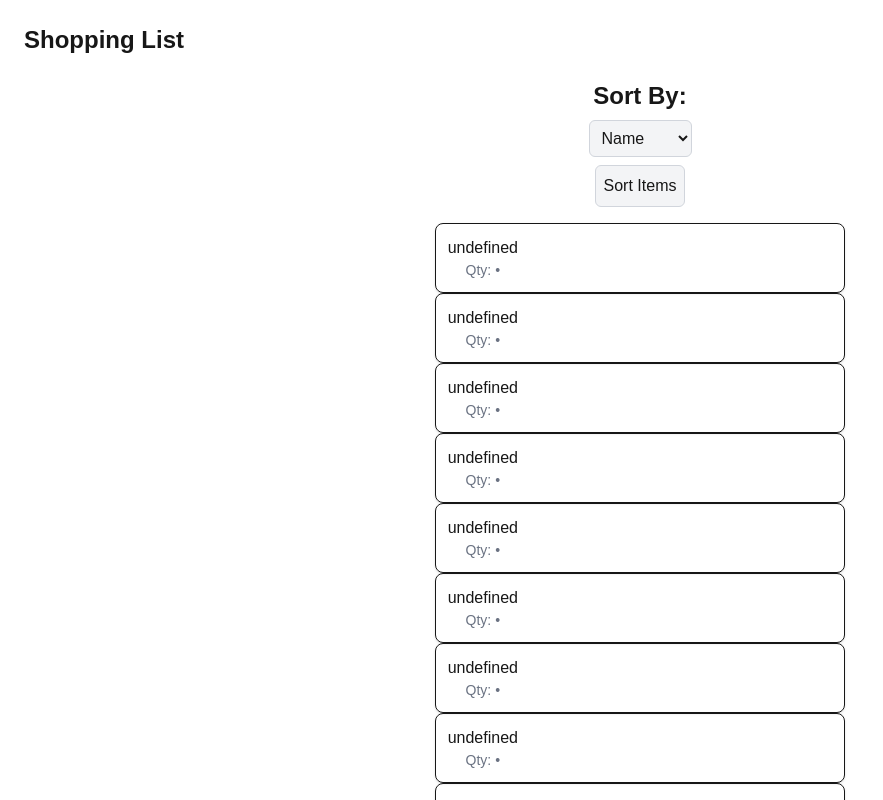
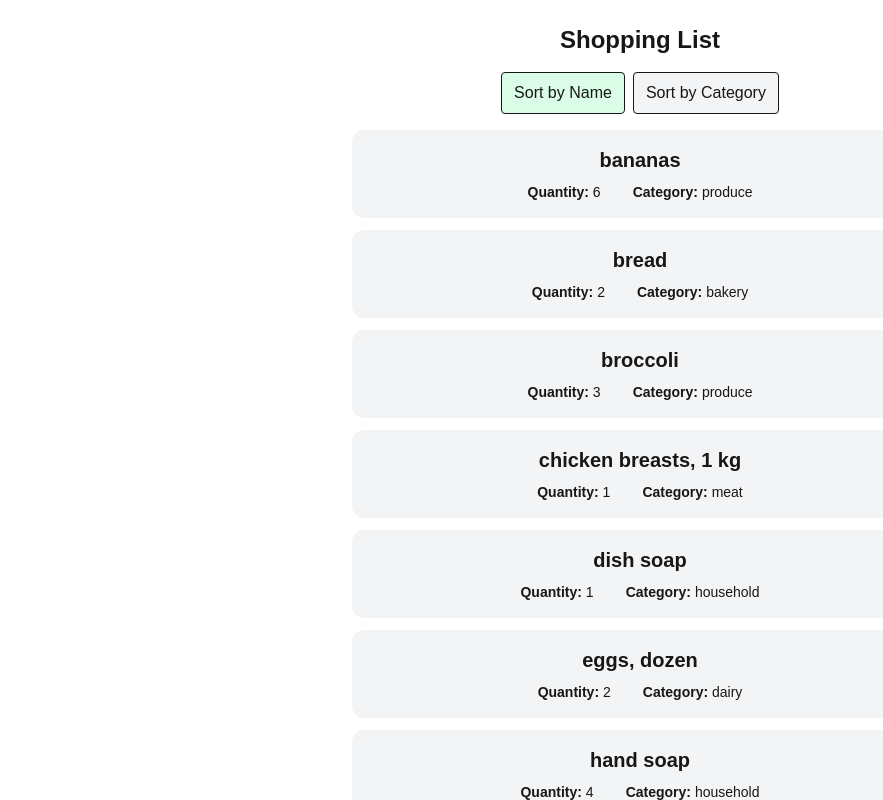
Before and after one commit to AhmadAl79/cprg306-assignments, a Next.js app: page /week-6 in a window 1280 px wide. Shown: the top 800 px of the page, without its empty margins (0-883 px from the left). Built offline with nearby package versions, Linux system fonts and the light colour scheme.

Commit message:
Week-6 updates

```diff
--- a/app/week-6/item-list.js
+++ b/app/week-6/item-list.js
@@ -1,73 +1,55 @@
 /*
 Author: Ahmad Al Khodr
-Description: Week 6 - Custom ItemList Component
-Modified: 2025-10-15
+Description: Week 6 - ItemList (JSON + sorting)
+Modified: 2025-10-23
 */
 
 "use client";
 
 import { useState } from "react";
-import ItemData from "./items.json";
 import Item from "./item";
+import itemsData from "./items.json";
 
 export default function ItemList() {
   const [sortBy, setSortBy] = useState("name");
-  const [items, setItems] = useState(ItemData);
 
-  const handleSortChange = (e) => {
-    setSortBy(e.target.value);
-  };
-
-  const handleSortClick = () => {
-    const sortedItems = [...items].sort(compareItems);
-    setItems(sortedItems);
-  };
-
-  const compareItems = (a, b) => {
+  const sorted = [...itemsData].sort((a, b) => {
     if (sortBy === "name") {
       return a.name.localeCompare(b.name);
     }
-
-    if (sortBy === "quantity") {
-
-      return b.quantity - a.quantity;
-    }
-
     if (sortBy === "category") {
       return a.category.localeCompare(b.category);
     }
-
     return 0;
-  };
+  });
 
   return (
-    <div>
-      <div className="flex flex-col items-center text-center">
-        <p className="font-bold text-2xl">Sort By:</p>
-        <select
-          value={sortBy}
-          onChange={handleSortChange}
-          className="p-2 m-2 bg-gray-100 border border-gray-300 rounded-md"
+    <section className="max-w-xl mx-auto">
+      <div className="flex items-center justify-center gap-2 mb-4">
+        <button
+          onClick={() => setSortBy("name")}
+          className={`px-3 py-2 rounded border ${sortBy === "name" ? "bg-green-100" : "bg-gray-100"}`}
         >
-          <option value="name">Name</option>
-          <option value="quantity">Quantity</option>
-          <option value="category">Category</option>
-        </select>
+          Sort by Name
+        </button>
         <button
-          onClick={handleSortClick}
-          className="p-2 border bg-gray-100 hover:bg-green-100 border-gray-300 rounded-md"
+          onClick={() => setSortBy("category")}
+          className={`px-3 py-2 rounded border ${sortBy === "category" ? "bg-green-100" : "bg-gray-100"}`}
         >
-          Sort Items
+          Sort by Category
         </button>
       </div>
 
-      <div className="flex justify-center mt-4">
-        <div className="grid grid-cols-1 w-1/3 text-center">
-          {items.map((item, index) => (
-            <Item key={index} props={item} />
-          ))}
-        </div>
-      </div>
-    </div>
+      <ul>
+        {sorted.map((it) => (
+          <Item
+            key={it.id}
+            name={it.name}
+            quantity={it.quantity}
+            category={it.category}
+          />
+        ))}
+      </ul>
+    </section>
   );
 }
--- a/app/week-6/item.js
+++ b/app/week-6/item.js
@@ -1,13 +1,11 @@
-"use client";
 
 export default function Item({ name, quantity, category }) {
   return (
-    <li className="flex items-center justify-between rounded-lg border p-3 shadow-sm">
-      <div>
-        <div className="font-medium">{String(name).trim()}</div>
-        <div className="text-sm text-gray-500">
-          Qty: {quantity} • <span className="capitalize">{category}</span>
-        </div>
+    <li className="my-3 p-4 rounded-xl bg-gray-100 text-center">
+      <h3 className="text-xl font-semibold">{name.trim()}</h3>
+      <div className="mt-2 flex gap-8 justify-center text-sm">
+        <p><span className="font-bold">Quantity:</span> {quantity}</p>
+        <p><span className="font-bold">Category:</span> {category}</p>
       </div>
     </li>
   );
--- a/app/week-6/page.js
+++ b/app/week-6/page.js
@@ -1,11 +1,9 @@
-"use client";
-
 import ItemList from "./item-list";
 
 export default function Page() {
   return (
-    <main className="p-6 space-y-6">
-      <h1 className="text-2xl font-bold">Shopping List</h1>
+    <main className="p-6">
+      <h1 className="text-2xl font-bold text-center mb-4">Shopping List</h1>
       <ItemList />
     </main>
   );
```
